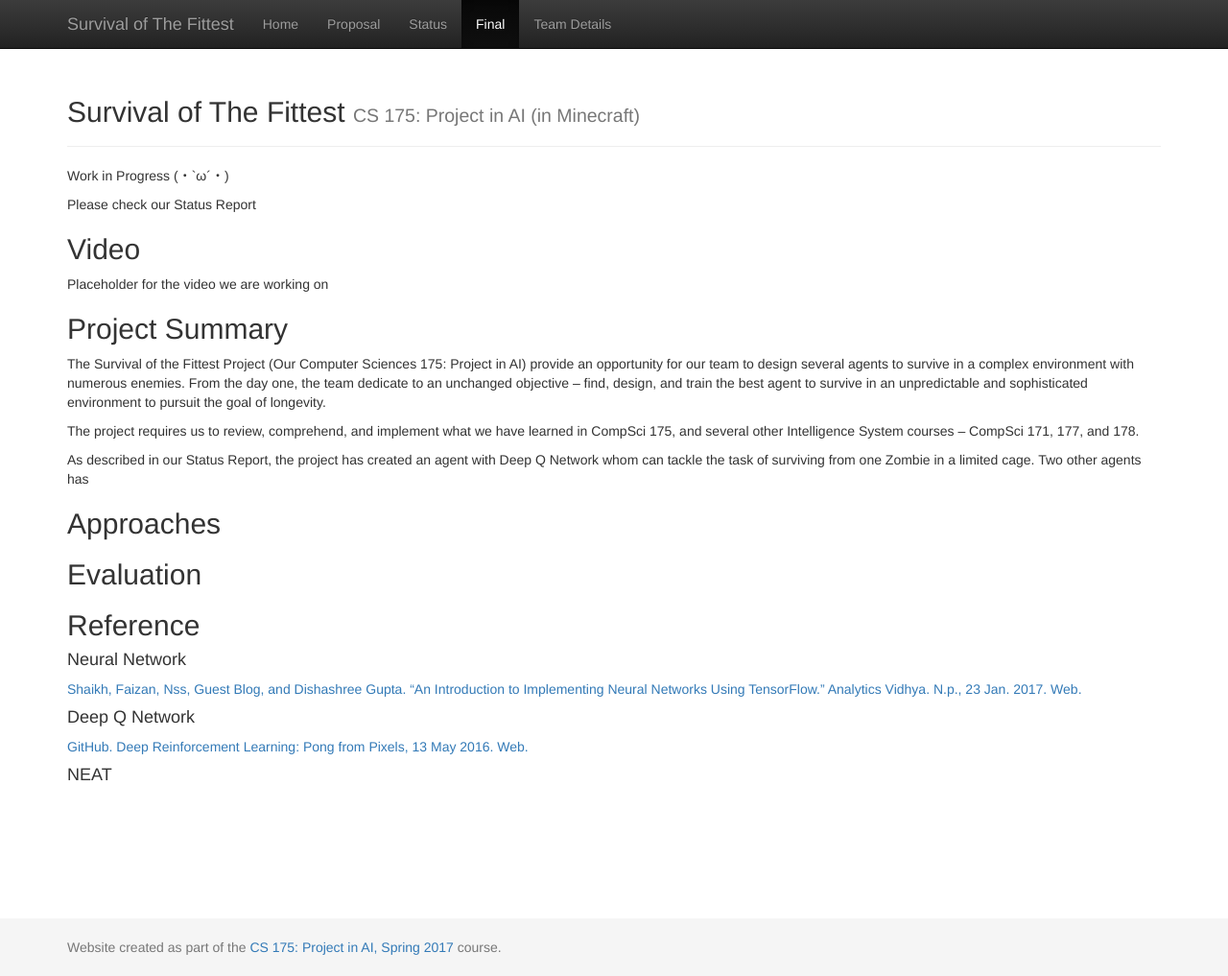
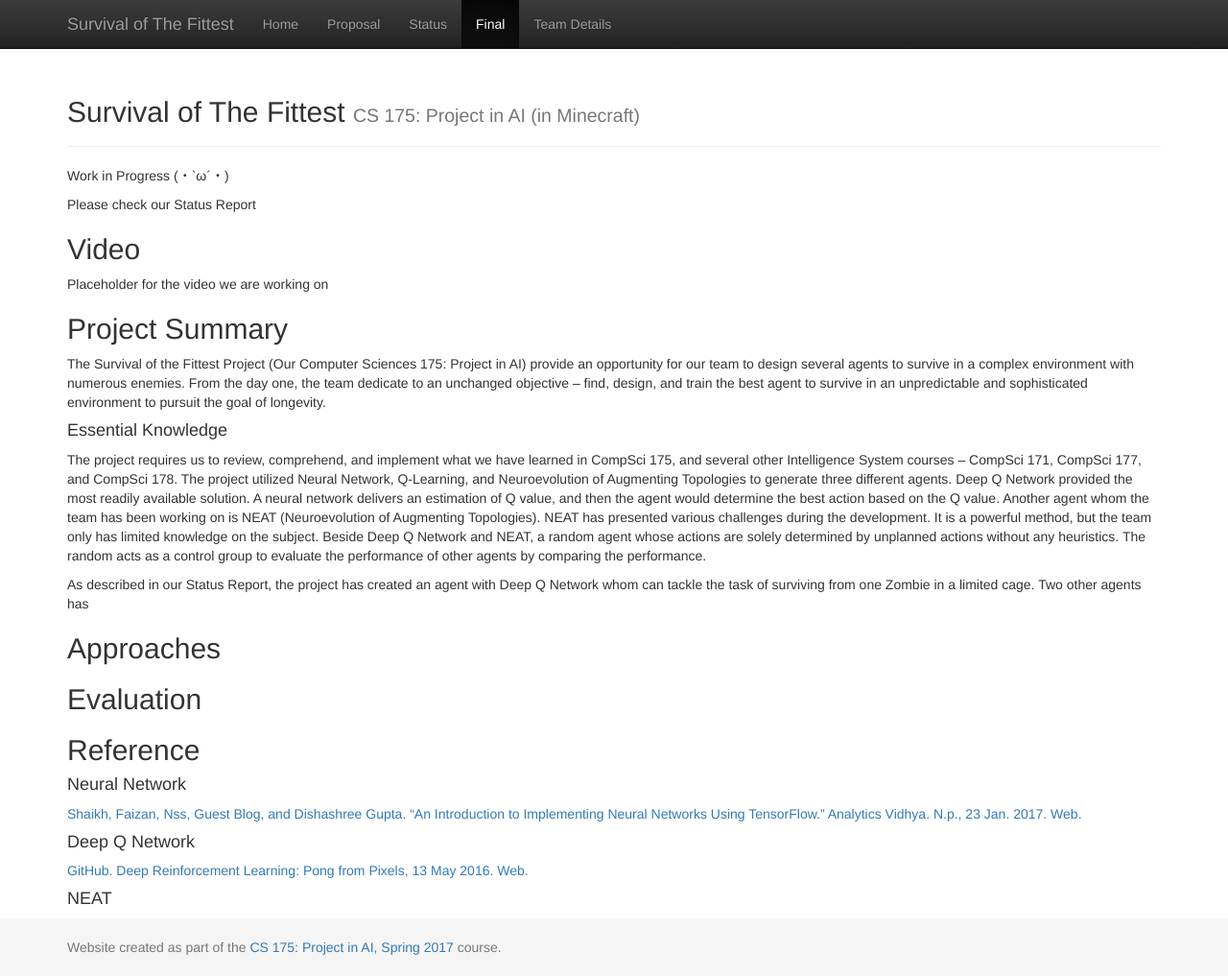
Before and after one commit to mingh2/SurvivalOfTheFittest, a Jekyll site: the page built from docs/final.md, in a window 1280 px wide and 1017 px high. Shown: the whole window at 96% size. Built offline with Jekyll 4.4.1, drawn with Linux system fonts in a browser that asks for light colours.

Commit message:
Essential Knowledge - Project Summary

```diff
--- a/docs/final.md
+++ b/docs/final.md
@@ -16,7 +16,8 @@
 
 The Survival of the Fittest Project (Our Computer Sciences 175: Project in AI) provide an opportunity for our team to design several agents to survive in a complex environment with numerous enemies. From the day one, the team dedicate to an unchanged objective – find, design, and train the best agent to survive in an unpredictable and sophisticated environment to pursuit the goal of longevity.
 
-The project requires us to review, comprehend, and implement what we have learned in CompSci 175, and several other Intelligence System courses – CompSci 171, 177, and 178.
+#### Essential Knowledge
+The project requires us to review, comprehend, and implement what we have learned in CompSci 175, and several other Intelligence System courses – CompSci 171, CompSci 177, and CompSci 178. The project utilized Neural Network, Q-Learning, and Neuroevolution of Augmenting Topologies to generate three different agents. Deep Q Network provided the most readily available solution. A neural network delivers an estimation of Q value, and then the agent would determine the best action based on the Q value. Another agent whom the team has been working on is NEAT (Neuroevolution of Augmenting Topologies). NEAT has presented various challenges during the development. It is a powerful method, but the team only has limited knowledge on the subject. Beside Deep Q Network and NEAT, a random agent whose actions are solely determined by unplanned actions without any heuristics. The random acts as a control group to evaluate the performance of other agents by comparing the performance.
 
 As described in our Status Report, the project has created an agent with Deep Q Network whom can tackle the task of surviving from one Zombie in a limited cage. Two other agents has
 
```
